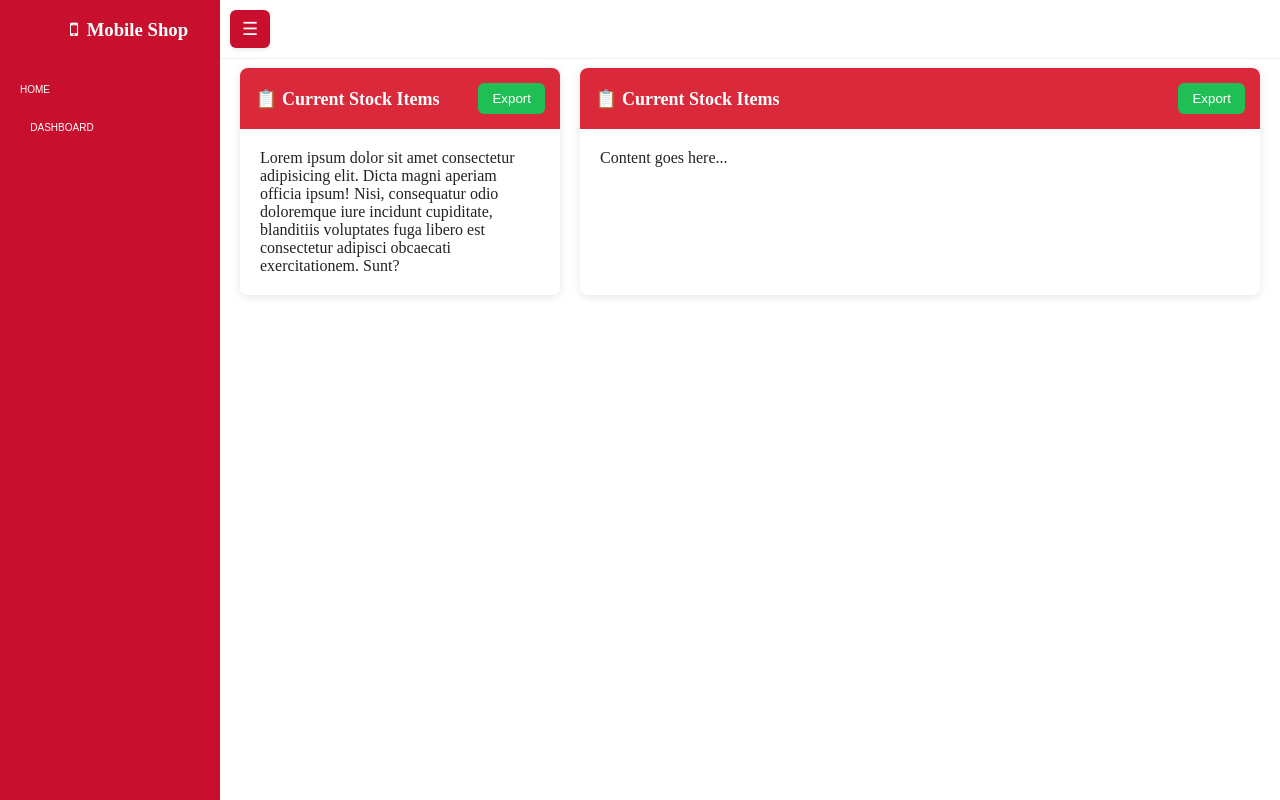
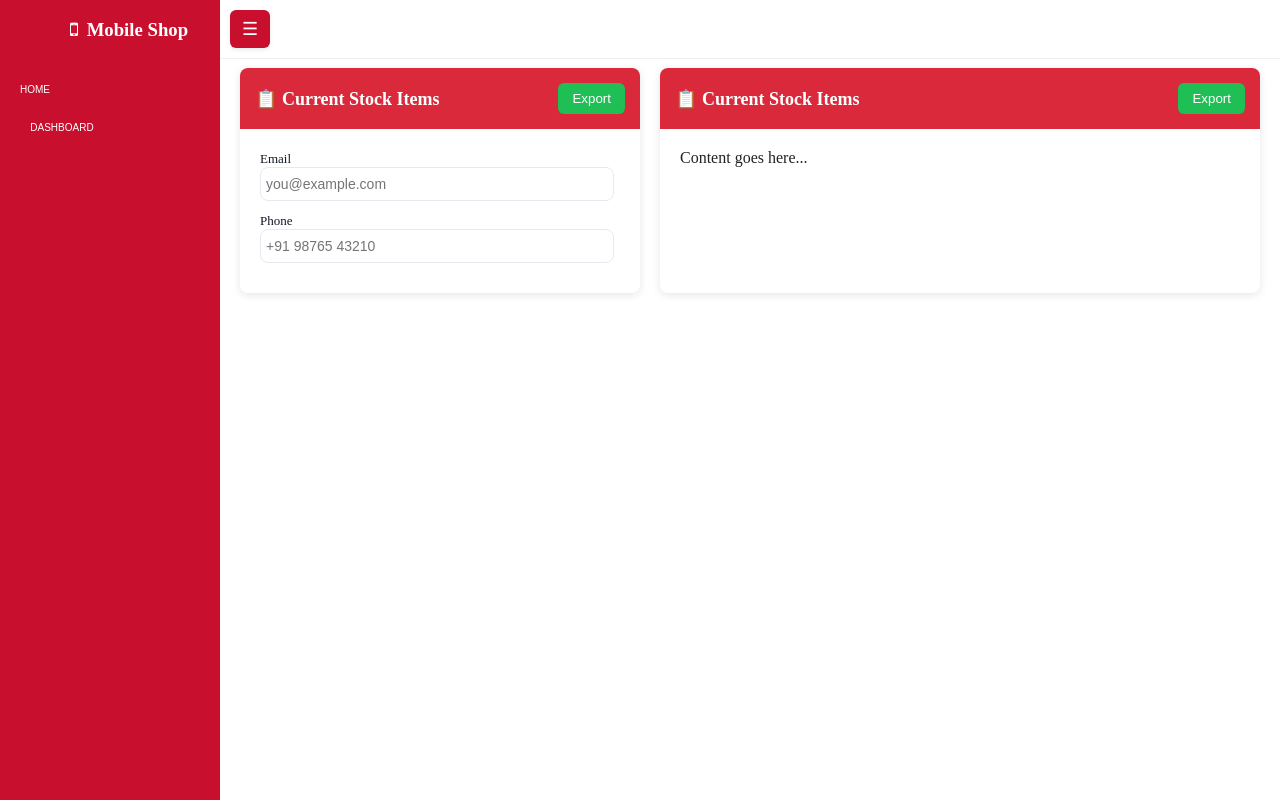
Before and after one commit to ezhil2233/CSS_DESIGN, a plain HTML site: page index.html in a window 1280 px wide. Drawn offline with Linux system fonts and the light colour scheme.

Commit message:
form changes

```diff
--- a/css/style.css
+++ b/css/style.css
@@ -1,29 +1,31 @@
-html, body {
+html,
+body {
     height: 100%;
     margin: 0;
     background: var(--muted);
     color: #222;
 }
 
-.main-wrap{
+.main-wrap {
     display: flex;
 }
 
-.navbar{
+.navbar {
     width: 220px;
     background: #c8102e;
     height: 100vh;
 }
-.title-text{
-  padding: 4px;
-  text-decoration: none;
+
+.title-text {
+    padding: 4px;
+    text-decoration: none;
 }
 
 .breadgrum-content {
-        padding-left: 70px;
+    padding-left: 70px;
 }
 
-h3{
+h3 {
     color: white;
 }
 
@@ -56,13 +58,13 @@ a {
     cursor: pointer;
 }
 
-.main-content{
+.main-content {
     display: flex;
     flex: 1;
     flex-direction: column;
 }
 
-.custom-header{
+.custom-header {
     top: 0;
     left: 0;
     right: 0;
@@ -76,12 +78,12 @@ a {
     z-index: 50;
 }
 
-.conten-section{
+.conten-section {
     padding: 12px;
 }
 
 .alert {
-    background: #d4edda ;
+    background: #d4edda;
     border: 1px solid var(--success-border);
     padding: 12px 16px;
     border-radius: 6px;
@@ -96,7 +98,8 @@ a {
     width: 40px;
     height: 38px;
     border-radius: 6px;
-    background: #c8102e;;
+    background: #c8102e;
+    ;
     color: white;
     border: none;
     font-size: 18px;
@@ -113,7 +116,7 @@ a {
 /*Item Page Design*/
 .page-grid {
     display: grid;
-    grid-template-columns: minmax(250px, 320px) 1fr;
+    grid-template-columns: minmax(400px, 320px) 1fr;
     gap: 20px;
     padding: 10px 20px;
 }
@@ -126,14 +129,14 @@ a {
 
 
 
-.item-card-section{
+.item-card-section {
     background: yellowgreen;
     border-radius: 4px;
     box-shadow: 0 2px 8px rgba(0, 0, 0, 0.1);
 
 }
 
-.stock-card-section{
+.stock-card-section {
     background: rgb(205, 179, 50);
     border-radius: 4px;
 }
@@ -141,12 +144,13 @@ a {
 .box {
     background: #fff;
     border-radius: 8px;
-    box-shadow: 0 2px 8px rgba(0,0,0,0.1);
+    box-shadow: 0 2px 8px rgba(0, 0, 0, 0.1);
     overflow: hidden;
 }
 
 .box-header {
-    background: #d9293a;      /* Red banner */
+    background: #d9293a;
+    /* Red banner */
     color: white;
     padding: 15px;
     font-size: 18px;
@@ -169,3 +173,51 @@ a {
     border-radius: 6px;
     cursor: pointer;
 }
+
+/*#0dc9f4 #1f9bad*/
+
+form {
+    display: flex;
+    flex-direction: column;
+    gap: 14px
+}
+
+/* .row {
+    display: grid;
+    grid-template-columns: 1fr 1fr;
+    gap: 12px
+} */
+
+label {
+    font-size: 13px;
+    color: #111827
+}
+
+input[type=text],
+input[type=email],
+input[type=password],
+input[type=tel],
+input[type=date],
+select,
+textarea {
+    width: 95%;
+    padding: 8px 5px;
+    border-radius: 8px;
+    border: 1px solid #e6e9ef;
+    background: white;
+    font-size: 14px;
+    outline: none;
+    margin-bottom: 10px;
+}
+
+input:focus,
+textarea:focus,
+select:focus {
+    box-shadow: 0 0 0 4px rgba(79, 70, 229, 0.06);
+    border-color: var(--accent)
+}
+
+textarea {
+    min-height: 100px;
+    resize: vertical
+}
--- a/index.html
+++ b/index.html
@@ -57,11 +57,21 @@
                         </div>
 
                         <div class="box-body">
-                            Lorem ipsum dolor sit amet consectetur adipisicing elit.
-                            Dicta magni aperiam officia ipsum! Nisi,
-                            consequatur odio doloremque iure incidunt cupiditate,
-                             blanditiis voluptates fuga libero est consectetur
-                             adipisci obcaecati exercitationem. Sunt?
+                            <form id="userForm" novalidate>
+                                <div class="row">
+                                    <div class="row">
+                                        <label for="email">Email</label>
+                                        <input id="email" name="email" type="email" required
+                                            placeholder="you@example.com">
+                                    </div>
+
+                                    <div class="row">
+                                        <label for="phone">Phone</label>
+                                        <input id="phone" name="phone" type="tel" pattern="[0-9+\-\s]{7,20}"
+                                            placeholder="+91 98765 43210">
+                                    </div>
+                                </div>
+                            </form>
                         </div>
                     </div>
 
```
